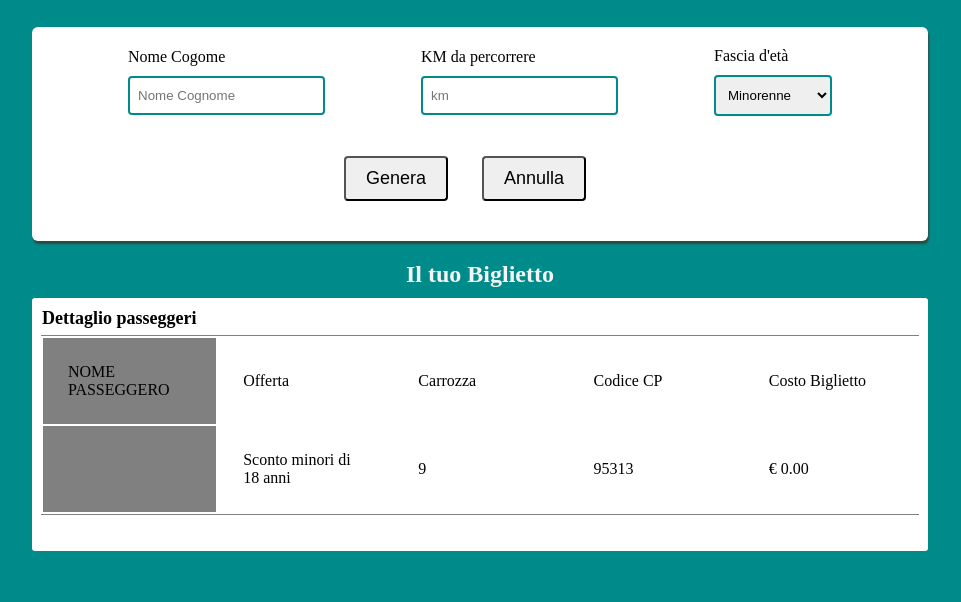
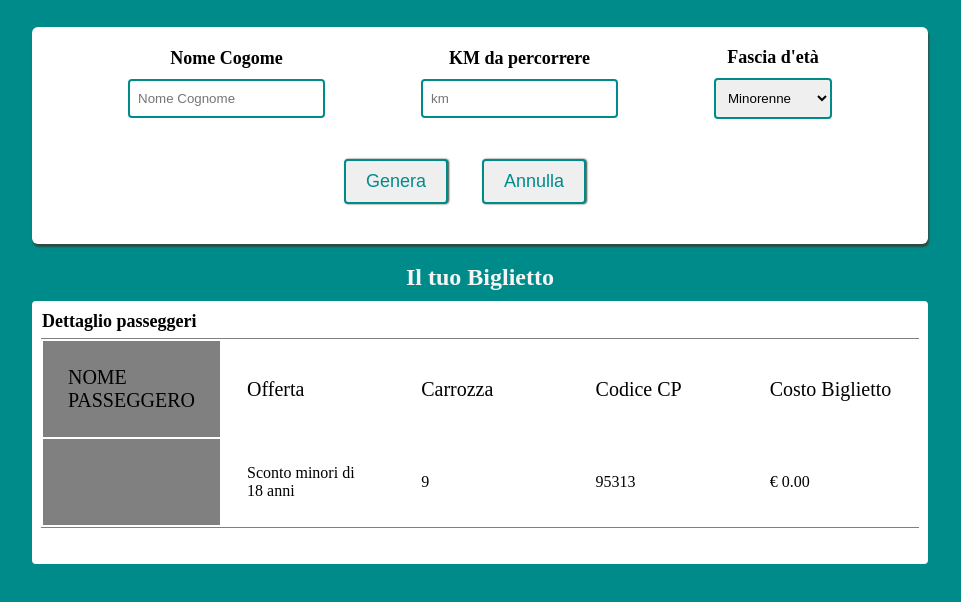
Before and after one commit to Jo-Mel/js-biglietto-treno-form, a plain HTML site: page index.html in a window 1280 px wide. Both pictures are taken after a click on the button "Genera". Shown: the part 110-712 px from the top of the page, without its empty margins (160-1121 px from the left). Drawn offline with Linux system fonts and the light colour scheme.

Commit message:
ritocchi

```diff
--- a/css/style.css
+++ b/css/style.css
@@ -36,12 +36,23 @@ h3 {
     padding-top: 20px;
 }
 
+.ins-dati p {
+    font-size: 18px;
+    font-weight: 700;
+    text-align: center;
+}
+
 .ins-dati input,
 .ins-dati select {
     padding: 10px 8px;
     border-radius: 4px;
     margin-top: 10px;
     border: 2px solid darkcyan;
+}
+
+.ins-dati input:hover,
+.ins-dati select:hover {
+    background-color: rgba(0, 139, 139, 0.3);
 }
 
 .btn {
@@ -53,19 +64,29 @@ h3 {
 .btn button {
     padding: 10px 20px;
     border-radius: 4px;
+    border: 2px solid darkcyan;
+    box-shadow: 1px 0 2px rgb(43, 75, 64);
+}
+
+#genera:hover,
+#annulla:hover {
+    cursor: pointer;
+    background-color: darkcyan;
+    color: white;
 }
 
 #genera,
 #annulla {
     font-size: 18px;
     margin-right: 30px;
+    color: darkcyan;
 }
 
 .ticket {
     background-color: #fff;
     margin-top: 10px;
     padding-bottom: 30px;
-    border-radius: 3px;
+    border-radius: 4px;
 }
 
 h4 {
@@ -80,6 +101,10 @@ table {
     border-bottom: 1px solid grey;
     margin: 6px auto;
 
+}
+
+.row-1 {
+    font-size: 20px;
 }
 
 th, td {
--- a/index.html
+++ b/index.html
@@ -43,7 +43,7 @@
           <h4>Dettaglio passeggeri</h4>
           <table>
             <thead>
-              <tr>
+              <tr class="row-1">
                 <td>NOME PASSEGGERO</td>
                 <td>Offerta</td>
                 <td>Carrozza</td>
--- a/js/script.js
+++ b/js/script.js
@@ -17,13 +17,13 @@ document.getElementById('genera').addEventListener('click', function(){ // al cl
 
     document.getElementById('tck-nome-pass').innerHTML = nomeCognome;
 
-    var carrozza = Math.floor(Math.random()* 10);
+    var carrozza = Math.floor(Math.random()* 10);                      // genero i numeri random per carrozza e codice CP
     document.getElementById('tck-carrozza').innerHTML = carrozza;
 
     var codice = Math.floor(Math.random()* (99999 - 90000 + 1) + 90000);
     document.getElementById('tck-cod-cp').innerHTML = codice;
 
-    var prezzo = 0.21 * km;
+    var prezzo = 0.21 * km; // calcolo il prezzo standard
     prezzo = prezzo.toFixed(2);
     var offerta = 'Prezzo Standard';
 
@@ -46,6 +46,6 @@ document.getElementById('genera').addEventListener('click', function(){ // al cl
 
 });
 
-document.getElementById('annulla').addEventListener('click', function(){
+document.getElementById('annulla').addEventListener('click', function(){ //funzione per il reset dei dati al click del bottone 'annulla'
     location.reload();
 });
```
